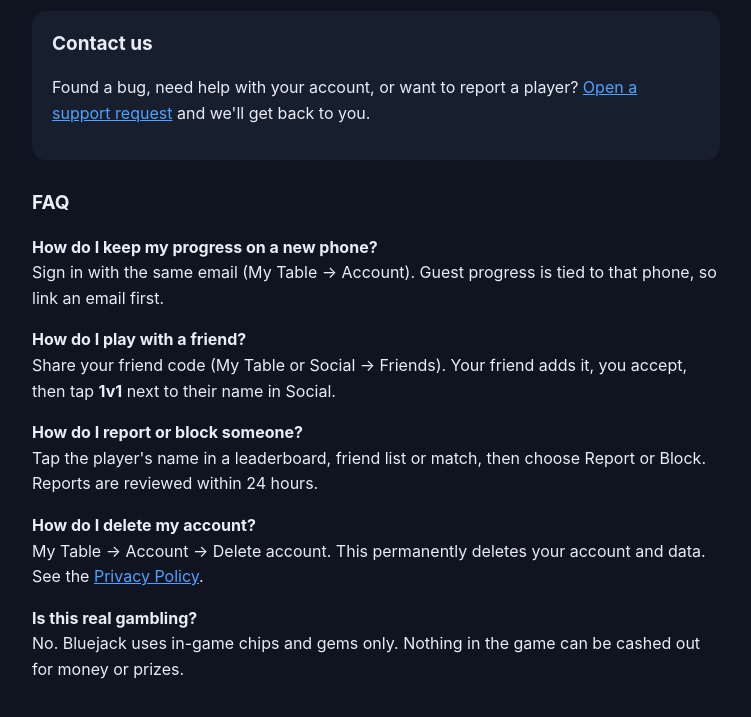
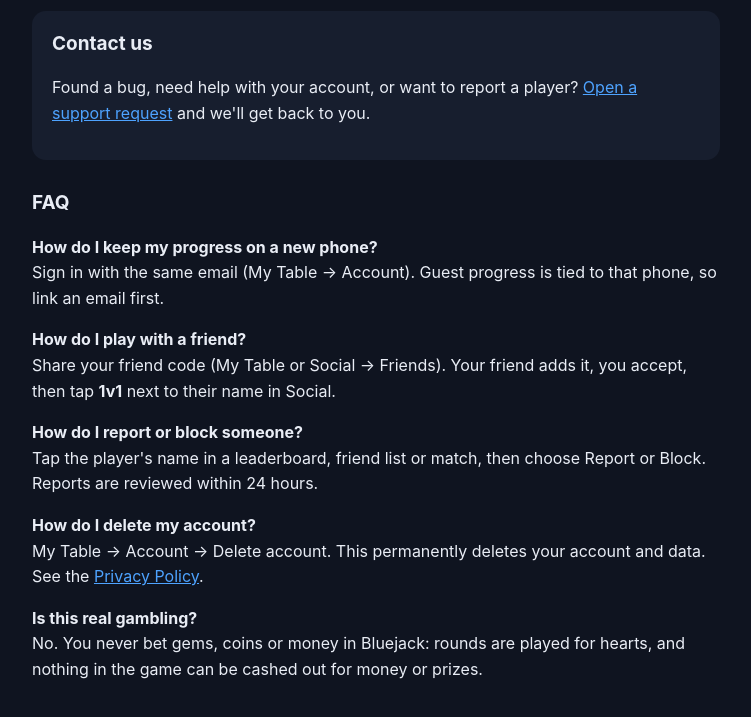
Before and after one commit to iremsubas/bluejack-site, a plain HTML site: page support.html in a window 1280 px wide. Shown: the part 141-858 px from the top of the page, without its empty margins (264-1015 px from the left). Drawn offline with Linux system fonts and the light colour scheme.

Commit message:
Support FAQ: no gems, coins or money are bet in Bluejack
Co-Authored-By: Claude Opus 5.5 <noreply@anthropic.com>

```diff
--- a/support.html
+++ b/support.html
@@ -15,5 +15,5 @@
 <p><b>How do I play with a friend?</b><br>Share your friend code (My Table or Social → Friends). Your friend adds it, you accept, then tap <b>1v1</b> next to their name in Social.</p>
 <p><b>How do I report or block someone?</b><br>Tap the player's name in a leaderboard, friend list or match, then choose Report or Block. Reports are reviewed within 24 hours.</p>
 <p><b>How do I delete my account?</b><br>My Table → Account → Delete account. This permanently deletes your account and data. See the <a href="privacy.html">Privacy Policy</a>.</p>
-<p><b>Is this real gambling?</b><br>No. Bluejack uses in-game chips and gems only. Nothing in the game can be cashed out for money or prizes.</p>
+<p><b>Is this real gambling?</b><br>No. You never bet gems, coins or money in Bluejack: rounds are played for hearts, and nothing in the game can be cashed out for money or prizes.</p>
 </main></body></html>
```
